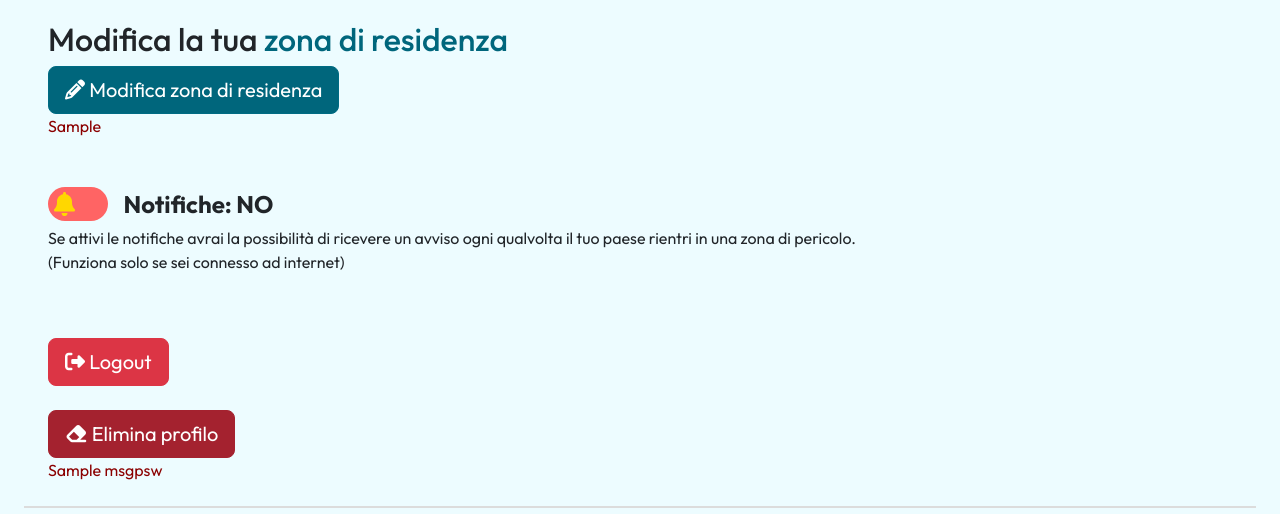
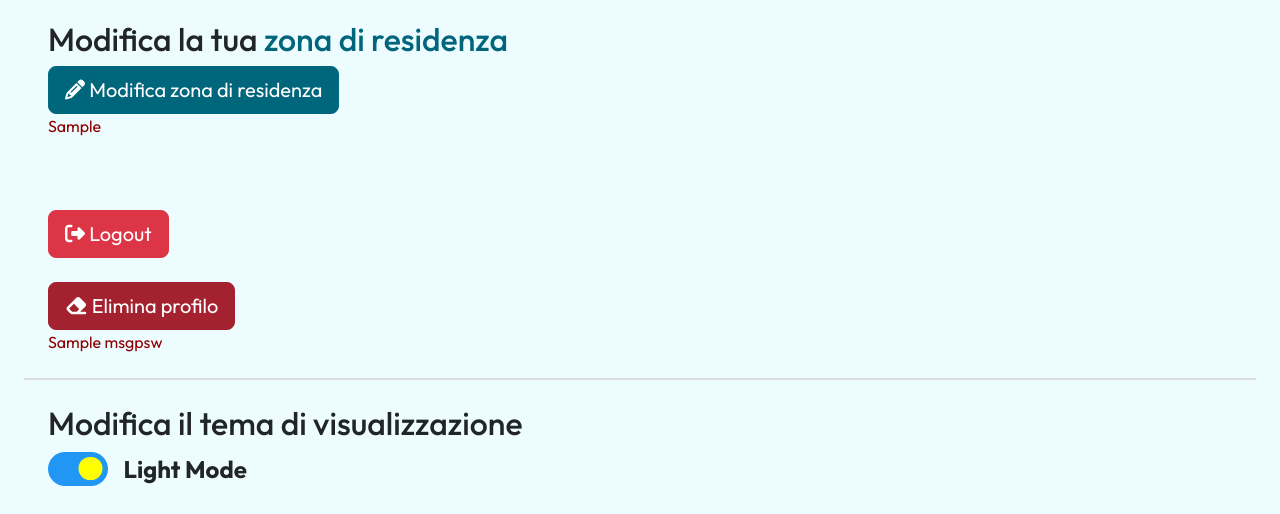
Before and after one commit to JackGiotto/SwallowSpot, a Flask app: template templates/user/profile.html in a window 1280 px wide. Shown: the part 457-971 px from the top of the page. Run offline with Flask 3, Linux system fonts and the light colour scheme; the template is opened without the code that fills it: most values are stand-ins (such as "Sample title", 1, 10 or a date in 2020); data that the repository does not hold is empty; some libraries are stand-ins or nearby versions.

Commit message:
eliminato switch notifiche

```diff
--- a/templates/user/profile.html
+++ b/templates/user/profile.html
@@ -79,22 +79,9 @@
             </form>
         </div>
 
-        <div class="error-msg">
+        <div class="error-msg mb-4">
             {{msg2}}
         </div>
-        <!--notification switch-->
-        <div class="visual-out mt-5">
-            <label class="switch3">
-                <input type="checkbox" id="toggleNotif" />
-                <span class="slider3"></span>
-            </label>
-            <p>Notifiche: <span id="notificationStatus">NO</span></p>
-        </div>
-        <p class="mt-1">
-            Se attivi le notifiche avrai la possibilit&agrave; di ricevere un avviso ogni qualvolta il tuo paese rientri in una zona di pericolo.
-            <br>
-            (Funziona solo se sei connesso ad internet)
-        </p>
         <!--admin section-->
         {% if show_button %}
             <form action="{{ url_for('profile.admin') }}" id="adminUser"  name="admin_section">
@@ -245,33 +232,6 @@
             autocomplete.style.backgroundColor = "#212529";
         }
     }
-
-    //notifications
-    if(localStorage.getItem("notifications") == "on") {        //check the notifications state from the local storage variable
-        document.getElementById("toggleNotif").checked = true;
-        changeNotif();
-    }
-    else {
-        document.getElementById("toggleNotif").checked = false
-        changeNotif();;
-    }
-
-    document.getElementById("toggleNotif").addEventListener('change', changeNotif); //function to set notification status
-
-    function changeNotif() {
-        var notif = document.getElementById("notificationStatus");
-
-        if(document.getElementById("toggleNotif").checked) {
-            localStorage.setItem("notifications", "on");
-            //notification yes
-            notif.innerHTML = "SI";
-        }
-        else {
-            localStorage.setItem("notifications", "off");
-            //notification no
-            notif.innerHTML = "NO";
-        }
-    }
 </script>
 
 {% endblock %}
```
